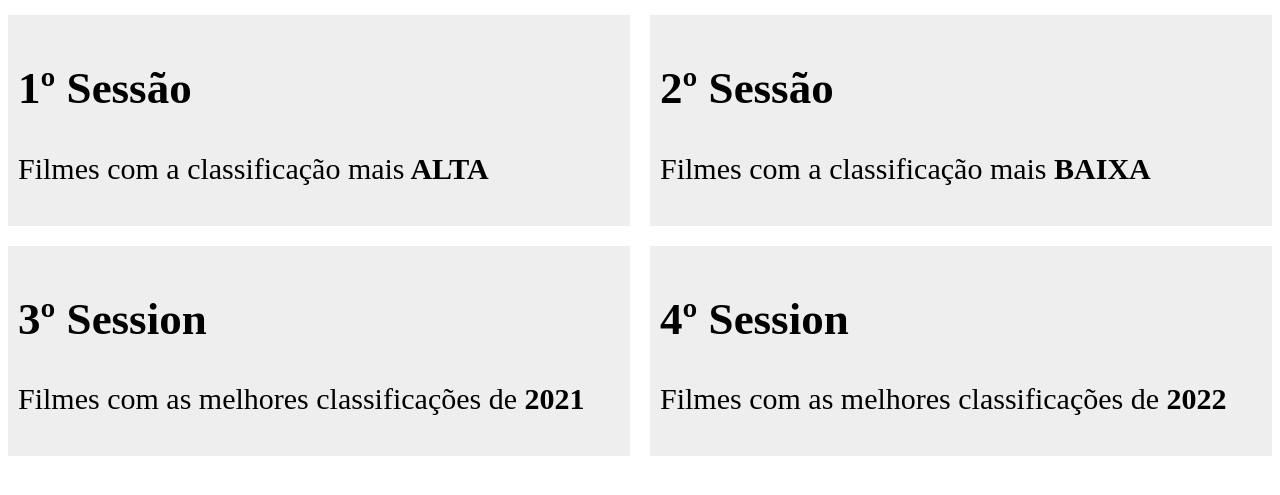
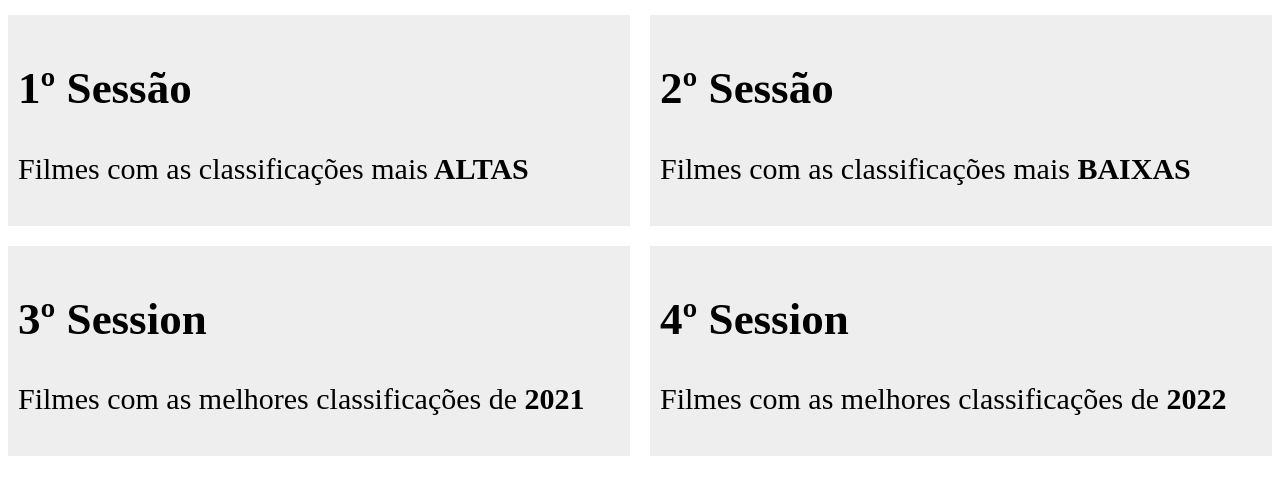
Before and after one commit to danilobsilv/film-presentation, a website: page views/pickcategorie.html in a window 1280 px wide. Shown: the part 153-648 px from the top of the page. Drawn offline with nearby package versions, Linux system fonts and the light colour scheme; files that its build step writes are made by us from their sources.

Commit message:
html forms

```diff
--- a/views/pickcategorie.html
+++ b/views/pickcategorie.html
@@ -4,6 +4,7 @@
   <!-- {% include "headerpickcategorie.html" %} -->
 <link rel="stylesheet" href="/styles/pickCategorie.css" />
 <script src="/scripts/pickCategorie.js"></script>
+<script   src="/scripts/redirectToLowMovies.js"></script>
   <header>
     <h1>My Personal Flix</h1>
     <div class="logo-container">
@@ -28,15 +29,16 @@
   </header>
 
   <div class="grid-container">
+
     <section onclick="redirectToPickMovie()" id="link-session1">
       <h2 >1º Sessão</h2>
-      <p>Filmes com a classificação mais<strong> ALTA</strong></p>
+      <p>Filmes com as classificações mais<strong> ALTAS</strong></p>
       <a href="/session1"></a>
     </section>
 
     <section onclick="redirectToLowMovies()" id="link-session2">
     <h2>2º Sessão</h2>
-    <p>Filmes com a classificação mais<strong> BAIXA</strong></p>
+    <p>Filmes com as classificações mais<strong> BAIXAS</strong></p>
     <a href="/session2"></a>
     </section>
 
```
Also changed, not shown: views/lowermoviescreen.html (+2 -2 lines), views/pickmoviescreen.html (+1 -1 lines).
